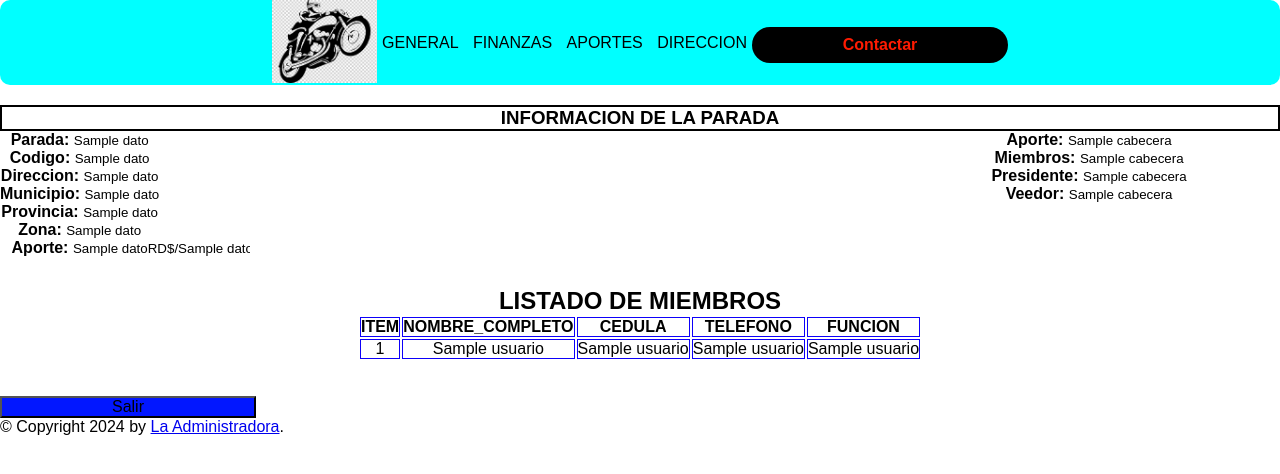
After one commit to juancarotejeda/laadministradora, a Flask app: template templates/info.html in a window 1280 px wide. The commit adds this page. Shown: the top 474 px of the page. Run offline with Flask 3, Linux system fonts and the light colour scheme; the template is opened without the code that fills it: most values are stand-ins (such as "Sample title", 1, 10 or a date in 2020); some libraries are stand-ins or nearby versions.

Commit message:
segunda actualizacion

```diff
--- a/app.py
+++ b/app.py
@@ -18,11 +18,16 @@ def login():
           n_paradas+=paradax
     return render_template('login.html',n_paradas=n_paradas,titulo=titulo)
 
-# ruta para nosotros
-@app.route('/nosotros')
-def nosotros():
-    titulo = "nosotros"
-    return render_template('nosotros.html', titulo=titulo)
+@app.route("/new_data", methods=["GET", "POST"])
+def new_data():
+   if request.method == 'POST':
+       global parada
+       parada=request.form['parada']
+       cedula=request.form["cedula"]
+       password=request.form["clave"]
+       resultado=funciones.verificacion(parada,cedula,password)
+       if resultado :
+        return redirect (url_for("info"))
 
 # bloque de prueba
 if __name__ == "__main__":
--- /dev/null
+++ b/templates/info.html
@@ -0,0 +1,83 @@
+<!doctype html>
+<html lang="en">
+<meta charset="utf-8">
+<!-- mobile metas -->
+<meta name="viewport" content="width=device-width, initial-scale=1">
+{% extends "layout.html" %}
+{% block title %}informacion{% endblock %}
+{% block head %}
+  {{ super() }}
+{% endblock %}
+{% block content %}
+{{ super() }}
+<section id="info-parada">
+<div class="head-info">
+<div class="head-tipo"><h3>INFORMACION DE LA PARADA</h3></div>
+<div class="head-contenido">
+<div class="head-contenido1">
+{%for datos in informacion %}
+<ul>
+<li><label for="parada">Parada:</label>
+<input type="text" value="{{datos[2]}}" id="parada"></li>
+<li><label for="codigo">Codigo:</label>
+<input type="text" value="{{datos[1]}}" id="codigo"></li>
+<li><label for="direccion">Direccion:</label>
+<input type="text" value="{{datos[3]}}" id="direccion"></li>
+<li><label for="municipio">Municipio:</label>
+<input type="text" value="{{datos[4]}}" id="municipio"></li>
+<li><label for="provincia">Provincia:</label>
+<input type="text" value="{{datos[5]}}" id="provincia"></li>
+<li><label for="zona">Zona:</label>
+<input type="text" value="{{datos[6]}}" id="zona"></li>
+<li><label for="aporte">Aporte:</label>
+<input type="text" value="{{datos[7]}}RD$/{{datos[8]}}" id="aporte"></li>
+</ul>
+{%endfor%}
+</div>
+
+<div class="head-contenido2">
+<ul>
+<li><label for="parada">Aporte:</label>
+<input type="text" value="{{cabecera[0]}}" id="parada"></li>
+<li><label for="codigo">Miembros:</label>
+<input type="text" value="{{cabecera[1]}}" id="codigo"></li>
+<li><label for="municipio">Presidente:</label>
+<input type="text" value="{{cabecera[3]}}" id="municipio"></li>
+<li><label for="provincia">Veedor:</label>
+<input type="text" value="{{cabecera[4]}}" id="provincia"></li>
+</ul>
+</div>
+</div>
+</div>
+</section>
+<section id="listado">
+ <div class="info">
+<h1>LISTADO DE MIEMBROS</h1>
+{%for datos in informacion %}
+{%endfor%}
+<table>
+   <tr>
+      <th>ITEM</th>
+      <th>NOMBRE_COMPLETO</th>
+      <th>CEDULA</th>
+      <th>TELEFONO</th>
+      <th>FUNCION</th>
+   </tr>
+   {% for usuario in miembros %}
+   <tr>
+      <td>{{usuario[0]}}</td>
+      <td>{{usuario[1]}}</td>
+      <td>{{usuario[2]}}</td>
+      <td>{{usuario[3]}}</td>
+      <td>{{usuario[4]}}</td>
+   </tr>
+   {%endfor%}
+</table>
+</div>
+</section>
+<footer>
+  <a href="{{ url_for('logout') }}" class="btn"><button>Salir</button></a><br>
+  &copy; Copyright 2024 by <a href="http://www.cessrl.blogspot.com">La Administradora</a>.
+</footer>
+{% endblock %}
+</html>
--- /dev/null
+++ b/templates/layout.html
@@ -0,0 +1,31 @@
+<!doctype html>
+<html lang="en">
+<meta charset="utf-8">
+<!-- mobile metas -->
+<meta name="viewport" content="width=device-width, initial-scale=1">
+{% block head %}
+<title>micro_estacion</title>
+<head>
+<link rel="stylesheet" href="https://use.fontawesome.com/releases/v5.6.3/css/all.css" >
+<link href="{{url_for('static',filename='css/estilo.css')}}" rel="stylesheet">
+</head>
+{% endblock %}
+{% block content %}
+<body>
+<header class="headers">
+ <div class="logo">
+   <img src="/static/images/logo_motoben.png" alt="logo de la Adm.">
+</div>
+<nav >
+ <ul class="menu">
+    <li><a href="{{url_for('info')}}">GENERAL</a></li>
+    <li><a href="{{url_for('finanzas')}}">FINANZAS</a></li>
+    <li><a href="{{url_for('aportes')}}">APORTES</a></li>
+    <li><a href="{{url_for('administrar')}}">DIRECCION</a></li>
+ </ul>
+</nav>
+<a href="#" class="btn"><button>Contactar</button></a>
+</header>
+</body>
+{% endblock %}
+</html>
```
Also changed, not shown: static/css/style.css (added, +62 -0 lines), templates/login.html (+6 -1 lines), 1 other file.
